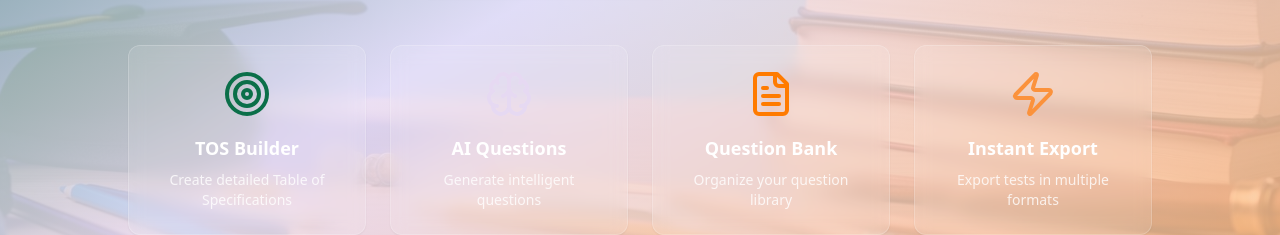
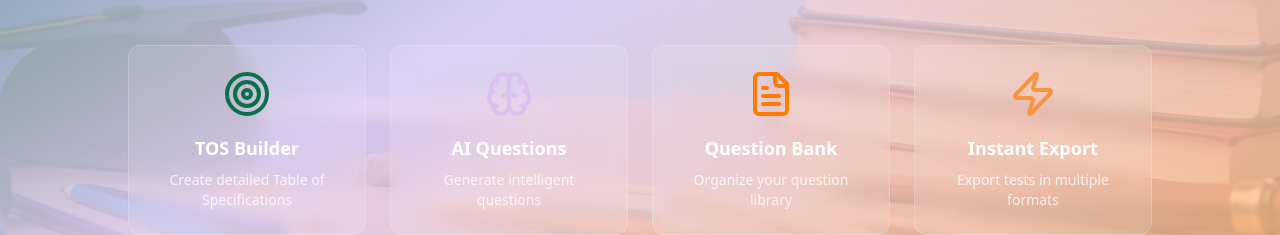
Before and after one commit to llanda13/learn-quest-builder-pro, a React (Vite) app: page / in a window 1280 px wide. Shown: the part 470-705 px from the top of the page. Built offline with nearby package versions, Linux system fonts and the light colour scheme.

Commit message:
Adjust secondary color hue and lightness

```diff
--- a/src/index.css
+++ b/src/index.css
@@ -24,7 +24,7 @@ All colors MUST be HSL.
     --primary-glow: 157 72% 34%;
 
     /* Secondary: Vivid Purple */
-    --secondary: 272 50% 90%;
+    --secondary: 272 60% 85%;
     --secondary-foreground: 0 0% 100%;
 
     --muted: 157 10% 96%;
```
